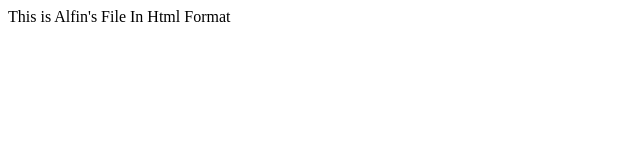
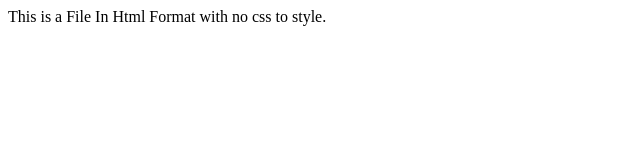
Before and after one commit to testervasil/project, a plain HTML site: page alfinjoseph.html in a window 1280 px wide. Shown: the whole page, without its empty margins (0-640 px from the left). Drawn offline with Linux system fonts and the light colour scheme.

Commit message:
Update alfinjoseph.html

```diff
--- a/alfinjoseph.html
+++ b/alfinjoseph.html
@@ -4,6 +4,6 @@
     <title>This is my file</title>
 </head>
 <body>
-    This is Alfin's File In Html Format
+    This is a File In Html Format with no css to style.
 </body>
 </html>
```
